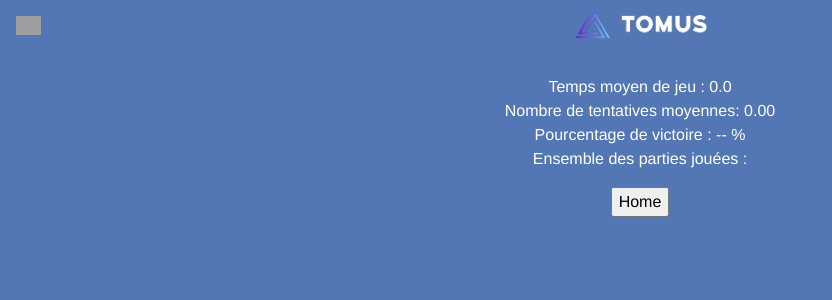
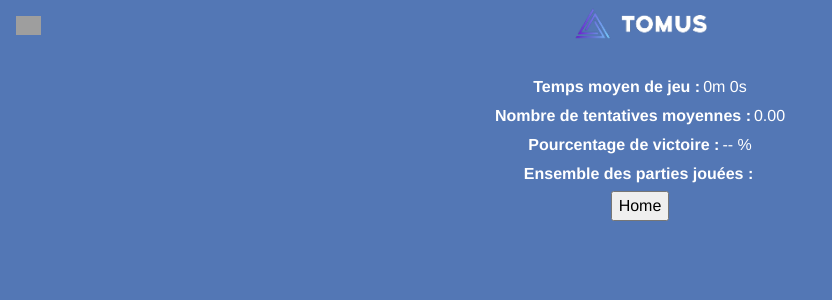
Before and after one commit to UE-FRONTEND/projet-2022-tournier_tahon_gergaud, a Vue app: page /statistics in a window 1280 px wide. Shown: the top 300 px of the page, without its empty margins (0-832 px from the left). Built offline with nearby package versions, Linux system fonts and the light colour scheme; grey boxes are pictures that could not be loaded.

Commit message:
Issue #XXX : chrono + stats

```diff
--- a/src/components/Tomus.vue
+++ b/src/components/Tomus.vue
@@ -44,6 +44,7 @@ import Word from "./word/Word.vue"
 import EndGame from "./EndGame.vue"
 import Keyboard from "./keyboard/Keyboard";
 import Letter from "./word/Letter.vue";
+import {helperMethods} from "../utils";
 
 export default{
     name: 'Tomus',
@@ -66,7 +67,7 @@ export default{
             listWords: [],
             goal: "",
             win: false,
-            chrono: 10*60,
+            chrono: 600,
             intervalID: null,
             nbTryLeft: 6,
             incorrectWord: false,
@@ -114,11 +115,9 @@ export default{
         },
 
         displayChrono: function(){
-            let txt = ''
-            txt += Math.floor(this.chrono/60) + 'm '
-            txt += this.chrono%60 + 's'
-            return txt;
+            return helperMethods.convertChrono(this.chrono)
         },
+
         updateWord: function () {
           let wordToDisplay = [];
           let goodLetters = this.$store.getters.getGoodLetters;
--- a/src/components/statistics/Game.vue
+++ b/src/components/statistics/Game.vue
@@ -22,6 +22,8 @@
 </template>
 
 <script>
+import {helperMethods} from "../../utils";
+
 export default{
     name: 'Game',
     data: function(){
@@ -41,7 +43,7 @@ export default{
         },
 
         displayTime: function(){
-            return this.time.toFixed(1)
+            return helperMethods.convertChrono(this.time)
         }
     }
 }
--- a/src/components/statistics/Statistics.vue
+++ b/src/components/statistics/Statistics.vue
@@ -1,21 +1,27 @@
 <template>
     <div class="statistics">
-        <p>
-            Temps moyen de jeu : {{ this.averageTime }}
-            <br>
-            Nombre de tentatives moyennes: {{ this.nbTry }}
-            <br>
-            <span v-if="this.nbGames == 0">
-                Pourcentage de victoire : -- %
-            </span>
-            <span v-else>
-                Pourcentage de victoire : {{ this.percentageWin }} %
-            </span>
-            <br>
-            Ensemble des parties jouées :
-            <br>
+        <div class="stats-wrapper">
+            <div class="row">
+              <div class="bold">Temps moyen de jeu :</div>
+              <div> {{ this.averageTime }}</div>
+            </div>
+            <div class="row">
+              <div class="bold">Nombre de tentatives moyennes : </div>
+              <div> {{ this.nbTry }}</div>
+            </div>
+            <div v-if="this.nbGames === 0" class="row">
+              <div class="bold">Pourcentage de victoire : </div>
+              <div> -- %</div>
+            </div>
+            <div v-else class="row">
+              <div class="bold">Pourcentage de victoire : </div>
+              <div> {{ this.percentageWin }} %</div>
+            </div>
+            <div class="row">
+              <div class="bold">Ensemble des parties jouées : </div>
+            </div>
             <games-played></games-played>
-        </p>
+        </div>
 
         <router-link to="/">
           <input type="button" value="Home">
@@ -26,6 +32,7 @@
 
 <script>
 import GamesPlayed from './GamesPlayed.vue'
+import {helperMethods} from '../../utils.js'
 
 export default{
     name: 'Statistics',
@@ -44,16 +51,33 @@ export default{
             return this.$store.getters.getNbTry.toFixed(2);
         },
         averageTime: function(){
-            return this.$store.getters.getAverageTime.toFixed(1);
+            return helperMethods.convertChrono(this.$store.getters.getAverageTime);
         },
         nbGames: function(){
-            return (this.$store.getters.getGamesPlayed).length;
-        },
+          return (this.$store.getters.getGamesPlayed).length;
+        }
     }
 }
 </script>
 
 <style scoped>
+.row {
+  display: flex;
+  margin-bottom: 5px;
+  justify-content: center;
+}
+
+.bold {
+  font-weight: bold;
+  margin-right: 3px;
+}
+
+.stats-wrapper {
+  display: flex;
+  flex-direction: column;
+  width: 350px;
+}
+
 .statistics {
   overflow: auto;
   height: calc(100vh - 75px);
--- a/src/store.js
+++ b/src/store.js
@@ -14,6 +14,7 @@ export const store = createStore({
             stopGame: false
         };
     },
+
     getters: {
         getAverageTime(state){
             return state.averageTime;
@@ -71,7 +72,7 @@ export const store = createStore({
                     state.goodLetters[i] = word[i];
                 }
             }
-        }
+        },
     }
 
 });
--- /dev/null
+++ b/src/utils.js
@@ -0,0 +1,8 @@
+export const helperMethods = {
+    convertChrono: function(chrono){
+        let txt = ''
+        txt += Math.floor(chrono/60) + 'm '
+        txt += chrono%60 + 's'
+        return txt;
+    }
+}
```
